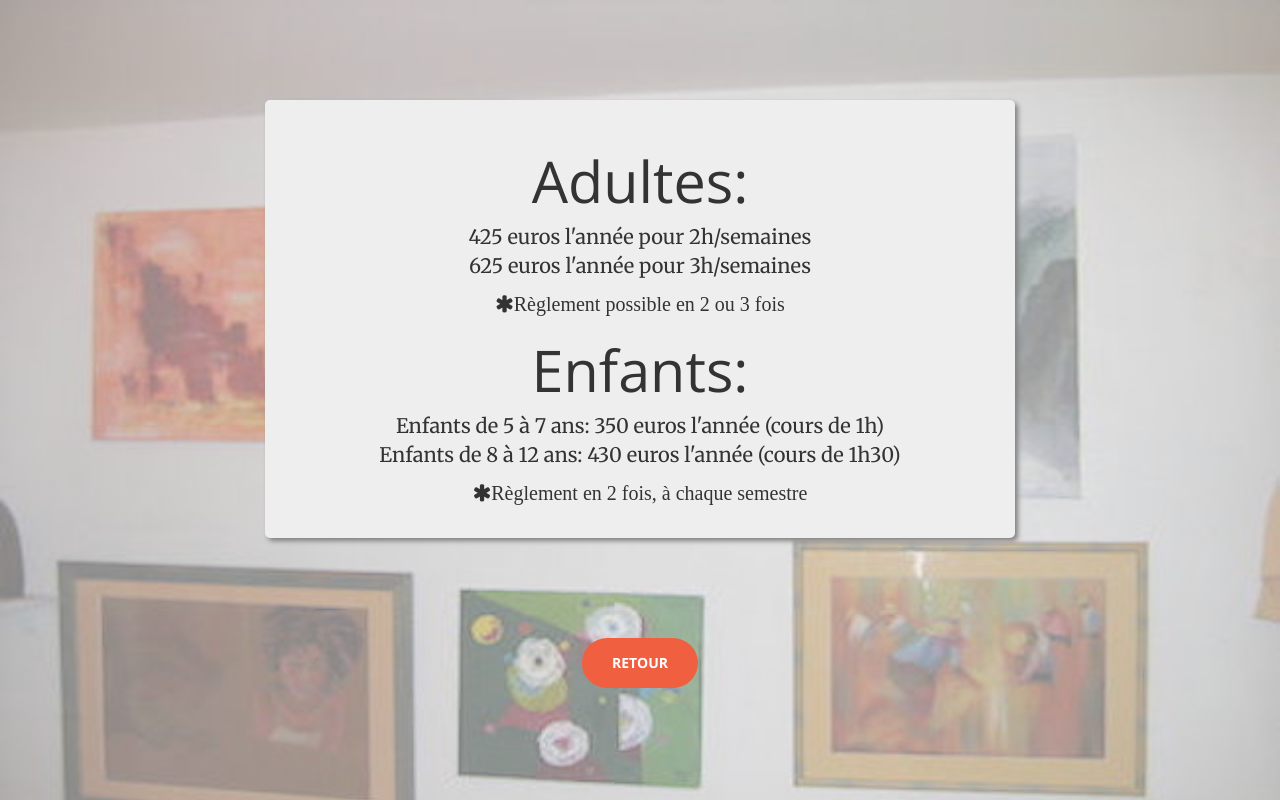
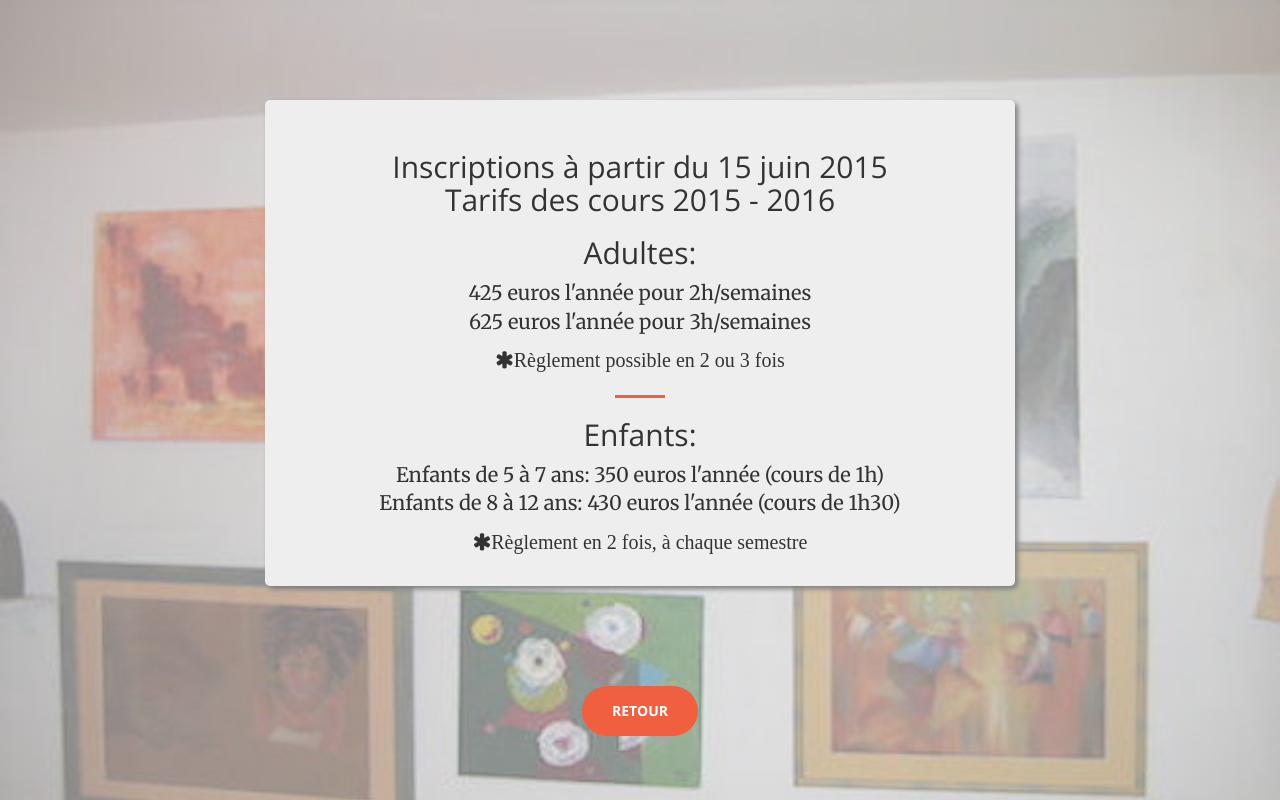
Before and after one commit to camilleanelli/baobazart, a plain HTML site: page price.html in a window 1280 px wide. Drawn offline with nearby package versions, Linux system fonts and the light colour scheme.

```diff
--- a/price.html
+++ b/price.html
@@ -44,14 +44,16 @@
     <div class="row">
       <div class="col-md-8 col-md-offset-2 text-center fadeIn">
         <div class="card-cours">
-        <h1>Adultes:</h1>
+        <h2> Inscriptions à partir du 15 juin 2015<br>
+          Tarifs des cours 2015 - 2016</h2>
+        <h2>Adultes:</h2>
         <ul class="list-unstyled">
           <li>425 euros l'année pour 2h/semaines</li>
           <li>625 euros l'année pour 3h/semaines</li>
         </ul>
         <i class="fa fa-asterisk">Règlement possible en 2 ou 3 fois</i>
-
-        <h1>Enfants:</h1>
+         <hr>
+        <h2>Enfants:</h2>
           <ul class="list-unstyled">
             <li>Enfants de 5 à 7 ans: 350 euros l'année (cours de 1h)</li>
             <li>Enfants de 8 à 12 ans: 430 euros l'année (cours de 1h30)</li>
```
Also changed, not shown: planning.html (+5 -2 lines).
